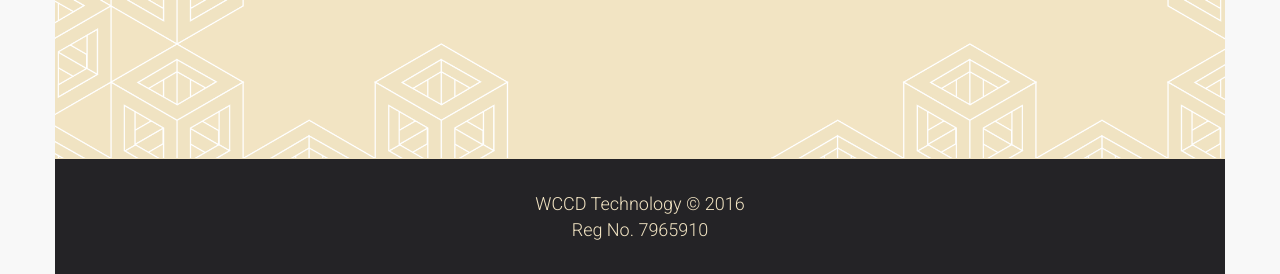
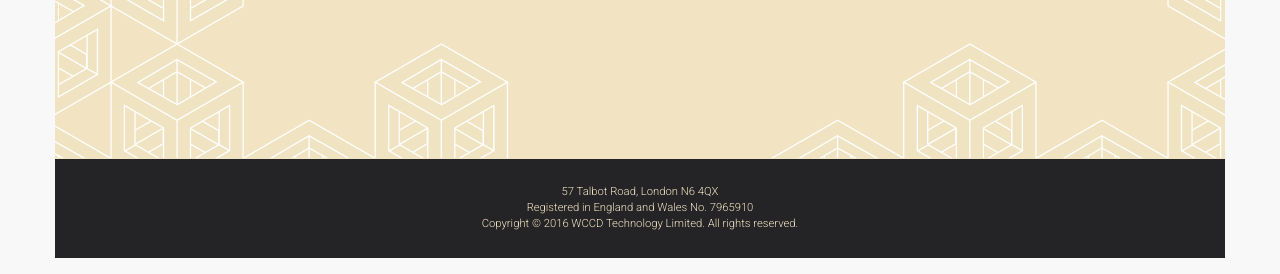
Before and after one commit to sirloreal/wccdWebsite, a plain HTML site: page index.html in a window 1280 px wide. Shown: the part 2462-2736 px from the top of the page. Drawn offline with nearby package versions, Linux system fonts and the light colour scheme.

Commit message:
Fixes to footer text size and inclusion of registered address. Fixes #27

```diff
--- a/index.html
+++ b/index.html
@@ -137,8 +137,9 @@
 </div>
 
 <div id="section6" class="container text-center">
-   <p> WCCD Technology © 2016 <br>
-   Reg No. 7965910 </p>
+   <p class="footer-text">57 Talbot Road, London N6 4QX <br>
+   Registered in England and Wales No. 7965910
+   <br>Copyright © 2016 WCCD Technology Limited. All rights reserved.</p>
 </div>
 
 <script>
--- a/style.css
+++ b/style.css
@@ -102,6 +102,11 @@
     p {
       font-size: 2.0rem;
     }
+
+    .footer-text {
+      font-size: 1.25rem;
+    }
+
   }
 
   .navbar-nav > li > a {
```
Also changed, not shown: images/123.png (deleted).
